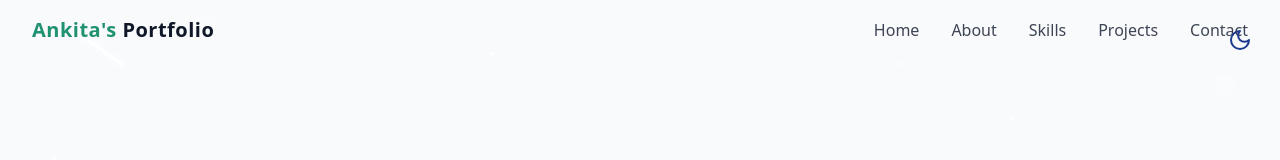
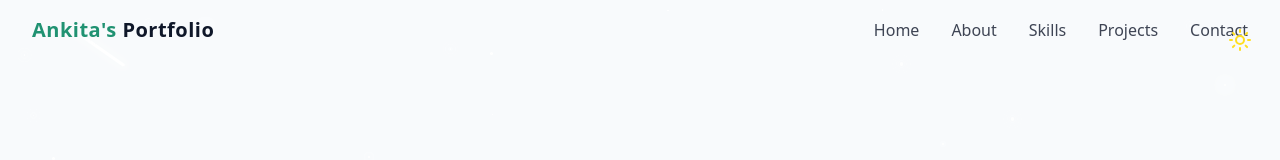
Before and after one commit to Ankitarai27/Portfolio, a React (Vite) app: page / in a window 1280 px wide. Shown: the top 160 px of the page. Built offline with nearby package versions, Linux system fonts and the light colour scheme.

Commit message:
#by deault-theme-dark

```diff
--- a/src/components/ThemeToggle.jsx
+++ b/src/components/ThemeToggle.jsx
@@ -4,21 +4,22 @@
 export const ThemeToggle = () => {
     const [isdarkmode, setisdarkmode] = useState(() => {
         const storedTheme = localStorage.getItem("theme");
-        if (storedTheme === "dark") {
-            document.documentElement.classList.add("dark");
+        if (storedTheme === "light") {
+            document.documentElement.classList.add("light");
+            return false;
+        } else {
+            localStorage.setItem("theme", "dark");
+            document.documentElement.classList.remove("light");
             return true;
-        } else {
-            localStorage.setItem("theme", "light");
-            return false;
         }
     });
     const toggleTheme = () => {
         if (isdarkmode) {
-            document.documentElement.classList.remove("dark");
+            document.documentElement.classList.add("light");
             localStorage.setItem("theme", "light");
             setisdarkmode(false);
         } else {
-            document.documentElement.classList.add("dark");
+            document.documentElement.classList.remove("light");
             localStorage.setItem("theme", "dark");
             setisdarkmode(true);
         }
```
